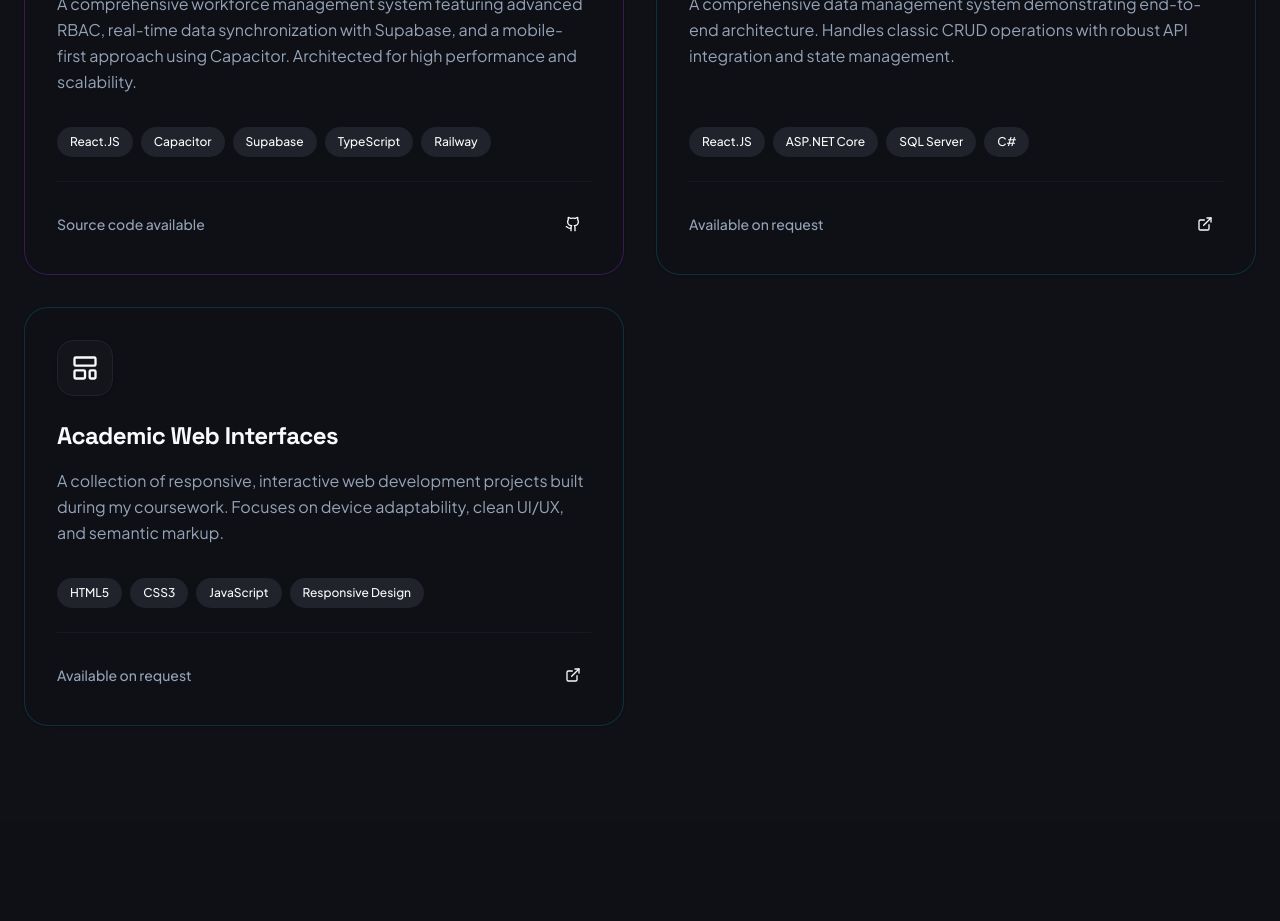
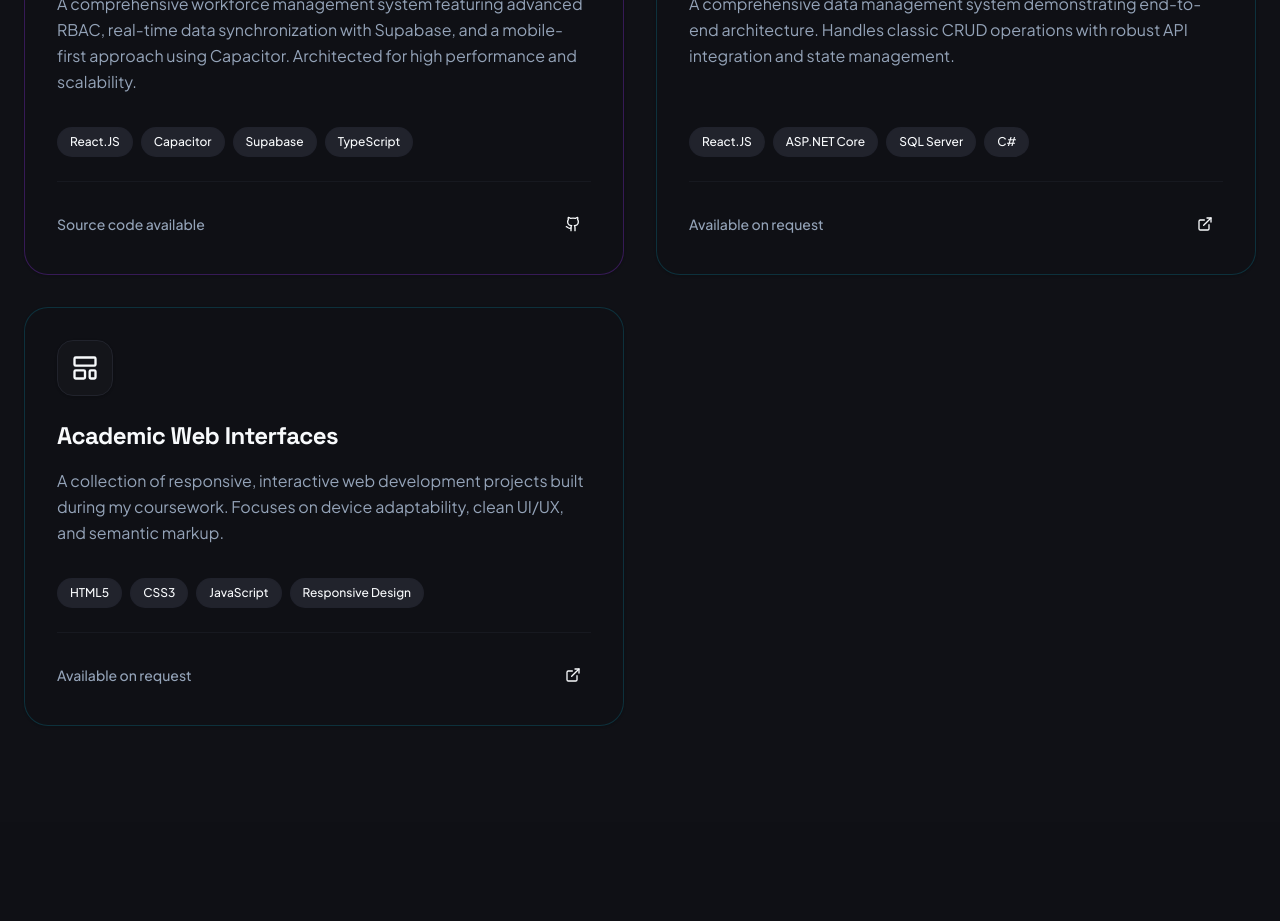
Before and after one commit to DUkE-01/Mi_Pagina, a React (Vite) app in the folder portfolio/: page / in a window 1280 px wide. Shown: the part 3560-4481 px from the top of the page. Built offline with nearby package versions, Linux system fonts and the light colour scheme.

Commit message:
Update tech stack for Shift Manager project
Removed 'Railway' from the tech stack for the Shift Manager project.

```diff
--- a/portfolio/src/components/sections/Projects.tsx
+++ b/portfolio/src/components/sections/Projects.tsx
@@ -6,7 +6,7 @@ const projects = [
   {
     title: "Shift Manager",
     description: "A comprehensive workforce management system featuring advanced RBAC, real-time data synchronization with Supabase, and a mobile-first approach using Capacitor. Architected for high performance and scalability.",
-    tech: ["React.JS", "Capacitor", "Supabase", "TypeScript", "Railway"],
+    tech: ["React.JS", "Capacitor", "Supabase", "TypeScript"],
     icon: Smartphone,
     color: "from-accent/25 to-accent/5",
     border: "border-accent/30",
```
